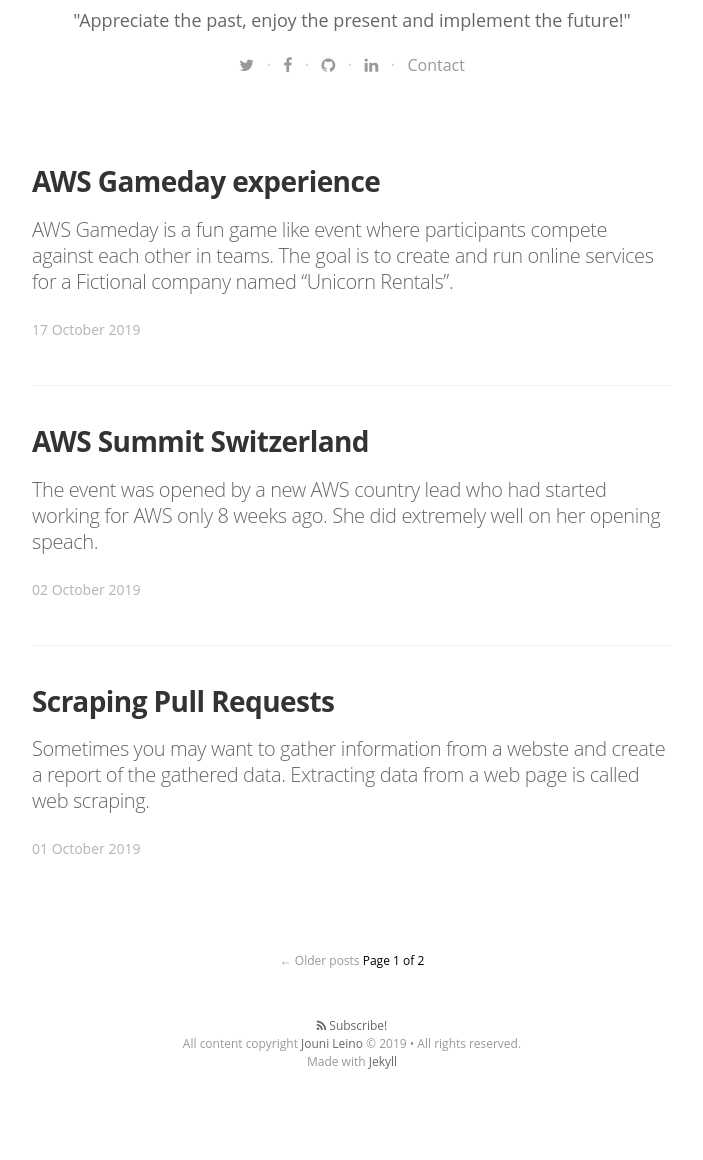
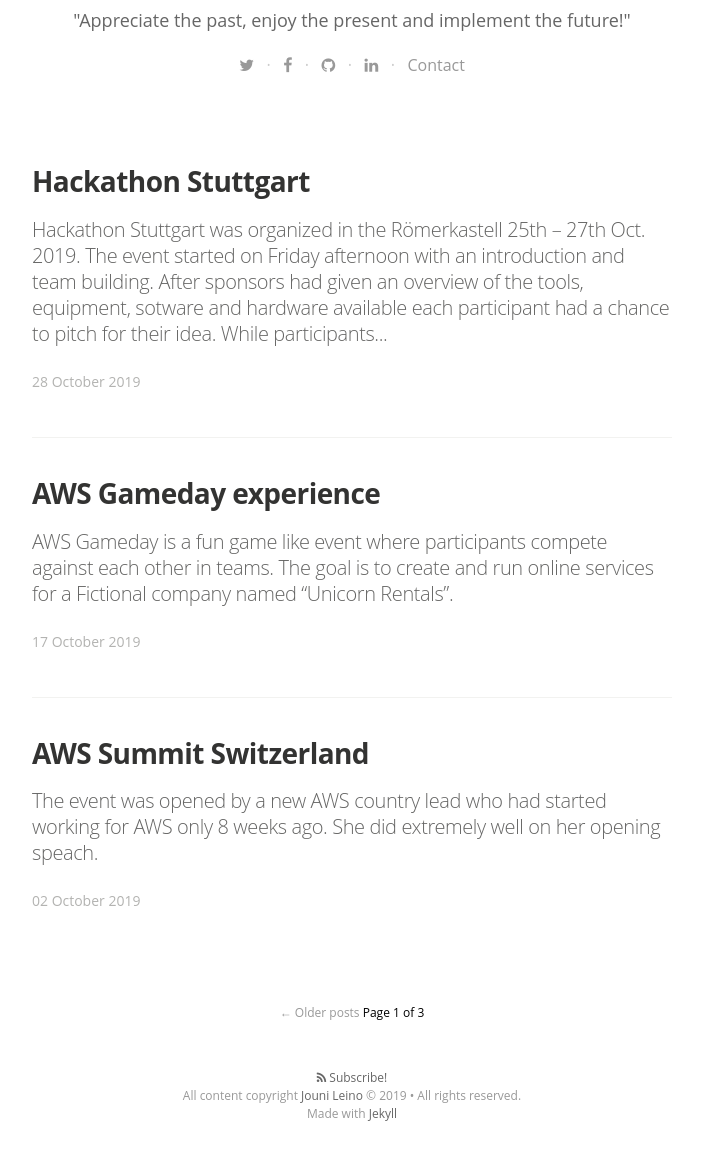
Before and after one commit to jounile/blog, a Jekyll site: the page built from index.html, in a window 1280 px wide and 1400 px high, scrolled down 355 px. Shown: the part 230-1390 px from the top of the window, without its empty margins (288-991 px from the left). Built offline with Jekyll 4.4.1, drawn with Linux system fonts in a browser that asks for light colours; nearby versions of some CDN libraries; some web fonts are replaced; the list of posts is cut into pages by our own code; before the commit the page ends 1703 px from its top, so only the background shows below that.

Commit message:
Fixing typos

```diff
--- a/_posts/2019-10-28-hackathon-stuttgart.markdown
+++ b/_posts/2019-10-28-hackathon-stuttgart.markdown
@@ -5,23 +5,23 @@
 categories:
 tags: hackathon stuttgart porsche airport
 image:
-published: false
+published: true
 ---
 
 
 [Hackathon Stuttgart][hackathon-stuttgart] was organized in the Römerkastell 25th – 27th Oct. 2019.
 The event started on Friday afternoon with an introduction and team building.
-After sponsors had given an overview of the tools, equipment, sotware and hardware available each participant had a chance to pich for their idea.
+After sponsors had given an overview of the tools, equipment, sotware and hardware available each participant had a chance to pitch for their idea.
 While participants went around discussing with each other about various ideas everyone had a possibility to join a team of their choice.
-Organizers helped teams to find interested members and assisted on registering.
+Organizers helped teams to find fitting members and assisted on registering.
 
-<img src="https://s3.eu-central-1.amazonaws.com/jounileino.com-images/2019-10-28-hackathon-stuttgart/presentation.png" alt="Presentation" />
+<img src="https://s3.eu-central-1.amazonaws.com/jounileino.com-images/2019-10-28-hackathon-stuttgart/pitch.png" alt="The pitch" />
 
-I had a couple of ideas that I thought might be fun to implement. Previously I had noticed Bosch having some kind of mobility project called [COBI.Bike][cobi-bike]. I thought it might be fun to implement a cloud based platform for a bicycle challenge. I recall in Finland we have such a thing called "Kilometrikisa", a competition between companies on which one travels collectively the greates distance in a given time. I remember seeing some participants registering their kilometers on a whiteboard at the office. This could definatelly be implemented as a digital platform with realtime scoreboard and automated recording of travels. COBI.Bike seems lika a great asset for such. Unfortunately I heard from some Bosch representative that the person who was supposed to be bringing COBI.Bike concept to the Hackathon became sick on the previous day and therefore this sponsor was not participating the event.
+I had a couple of ideas that I thought might be fun to implement. Previously I had noticed Bosch having some kind of mobility project called [COBI.Bike][cobi-bike]. I thought it might be fun to implement a cloud based platform for a bicycle challenge. I recall in Finland we have such a thing called "Kilometrikisa", a competition between companies anout travelling collectively the greates distance in a given time. I remember seeing some participants registering their kilometers on a whiteboard at the office. This could definatelly be implemented as a digital platform with realtime scoreboard and automated recording of travels. COBI.Bike seems lika a great asset for such. Unfortunately I heard from some Bosch representative that the person who was supposed to be bringing COBI.Bike concept to the Hackathon became sick on the previous day and therefore this sponsor was not participating the event afterall.
 
-I had another idea while I was looking into what gear was available to us during the weekend. I have been interested in voice interfaces for a while now so it could have been a great opportunity to implement something like that now. I end up pitching my idea but struggled to find others interested in the same topic.
+I had another idea while I was looking into what gadgets were available to us during the weekend. I have been interested in voice interfaces for a while now so it could have been a great opportunity to implement something like that now. I end up pitching my idea but struggled to find others interested in the same topic.
 
-I met some nice dudes during the team formation and it was fun to exchange ideas and to see everyone fueling each other shaping the initial ideas to something more concrete. Eventually I got introduced to a couple of guys who wanted to work on the Porsche infotainment system and APIs provided by Stuttgart Airport. This sounded very challenging and like a great learning opportunity and it linked well to my professional experience with cloud computing & automotive.
+Soon I met some nice dudes during the team formation and it was fun to exchange ideas and to see everyone fueling each other shaping the initial ideas to something more concrete. Eventually I got introduced to a couple of guys who wanted to work on the Porsche infotainment system and APIs provided by Stuttgart Airport. This sounded very challenging and a great learning opportunity & it linked well to my professional experience with cloud computing & automotive.
 
 Friday night was well spent getting familiar with the Airport API and setting up initial project in technical terms. In the beginning we had no clue about the software, hardware and interfaces. Consensus of the programming language to be used was formed with one simple question: "What languages have you used before?". We decided to write the backend with Python as it was well known within the team and we knew we could develop something relatively fast by using it.
 
@@ -35,12 +35,12 @@
 Two of the youngest guys were actually highly talented students with emerging potential.
 I focused first on finding out how to use the Airport API so that we had proper live data to work with.
 
-After sleeping the night at home I returned on saturday and started digging into the Porsche IVI systems deployment process. At first we deployed jsut a simple Hello World application proving that we are capable of publishing a custom application on the real hardware setup.
+After sleeping the night at home I returned on saturday and started digging into the Porsche IVI systems deployment process. At first we deployed just a simple Hello World application proving that we are capable of publishing a custom application on the real hardware setup.
 
-<img src="https://s3.eu-central-1.amazonaws.com/jounileino.com-images/2019-10-28-hackathon-stuttgart/testbench.png" alt="Test bench" />
+<img src="https://s3.eu-central-1.amazonaws.com/jounileino.com-images/2019-10-28-hackathon-stuttgart/testbench.jpg" alt="Test bench" />
 
 Next up was getting familiar with the Porsche APIs. Once we knew the options we were able to plan further what features we wanted our application to have.
-The features were planned in two parts. Basic functinality we wanted to implement was flight lookup. Ability to quickly and easily search for your departure flight. The second part was planned around the data we already had at hand and the desire to use Porsche Navigation system.
+The features were planned in two parts. Basic functinality we wanted to implement was flight lookup. Ability to quickly and easily search for a departure flight. The second part was planned around the data we already had at hand and the desire to use Porsche Navigation system.
 
 1. Flight lookup
 2. Navigate to parking space
@@ -49,11 +49,13 @@
 At the sponsor booth we managed to find a person who was working at the airport IT team. He confirmed this was the case and suggested they implement such endpoint first thing on Monday. Unfortunately that was too late for us so we decided to look for a workaround.
 After a while I found out there was another endpoint that required two datetime objects (from & to) and returned a list of flights. Each flight in that list had the actual flight ID that we could use for our usecase. We thought that the user of our application was a person already sitting in the car on his way to the airport and therefore we needed to query only flights that would departure in the next few hours. We trigger the query when the application launches and store the results in a JSON file. This file is the queried by the search input given by the user.
 
-<img src="https://s3.eu-central-1.amazonaws.com/jounileino.com-images/2019-10-28-hackathon-stuttgart/flightsearch.png" alt="Flight search" />
+<img src="https://s3.eu-central-1.amazonaws.com/jounileino.com-images/2019-10-28-hackathon-stuttgart/frontpage.jpg" alt="Frontpage" />
+
+<img src="https://s3.eu-central-1.amazonaws.com/jounileino.com-images/2019-10-28-hackathon-stuttgart/flightsearch.jpg" alt="Flight search" />
 
 Typing in AF we filter all Air France flights form the file that has time scoped results so the operation is fast and UI changes are instant creating a very responsive user experience. Next to the search field we show a list of the filtered results and clicking one of the flights takes user to a flight details view.
 
-<img src="https://s3.eu-central-1.amazonaws.com/jounileino.com-images/2019-10-28-hackathon-stuttgart/flightdetails.png" alt="Flight details" />
+<img src="https://s3.eu-central-1.amazonaws.com/jounileino.com-images/2019-10-28-hackathon-stuttgart/flightdetails.jpg" alt="Flight details" />
 
 The two main features seemed otherwise quite straight forward but there was a missing piece that our guys implemented surprisingly well.
 The Airport API provided flight data including departure terminal e.g. T1. The API did not provide information about the closest parking house e.g. P3.
@@ -62,9 +64,11 @@
 Having the terminal and parking problem solved we moved on to creating something useful for getting there. The driver would of course be interested to have navigation assistance to the correct parking house to avoid unneccessary time loss finding a parking space.
 We already knew what interface to call and how. Now it was just a matter of passing the parking space coordinates to Porsche navigation to get the route displayed on a map.
 
-<img src="https://s3.eu-central-1.amazonaws.com/jounileino.com-images/2019-10-28-hackathon-stuttgart/testingtaycan.png" alt="Porsche Taycan" />
+<img src="https://s3.eu-central-1.amazonaws.com/jounileino.com-images/2019-10-28-hackathon-stuttgart/taycan.jpg" alt="Porsche Taycan" />
 
 The Airport API is public but using the Porsche API and tooling required our team to sign an NDA so disclosing details about the implementation is unfortunately not possible. It was a joy getting hands on experience with Porsche IVI and making some great connections. This is a perfect example of rapid development enabled by modern tooling and talented, highly motivated people.
+
+<img src="https://s3.eu-central-1.amazonaws.com/jounileino.com-images/2019-10-28-hackathon-stuttgart/testing.jpg" alt="Testing" />
 
 
 [hackathon-stuttgart]:   https://www.hackathon-stuttgart.de/
```
